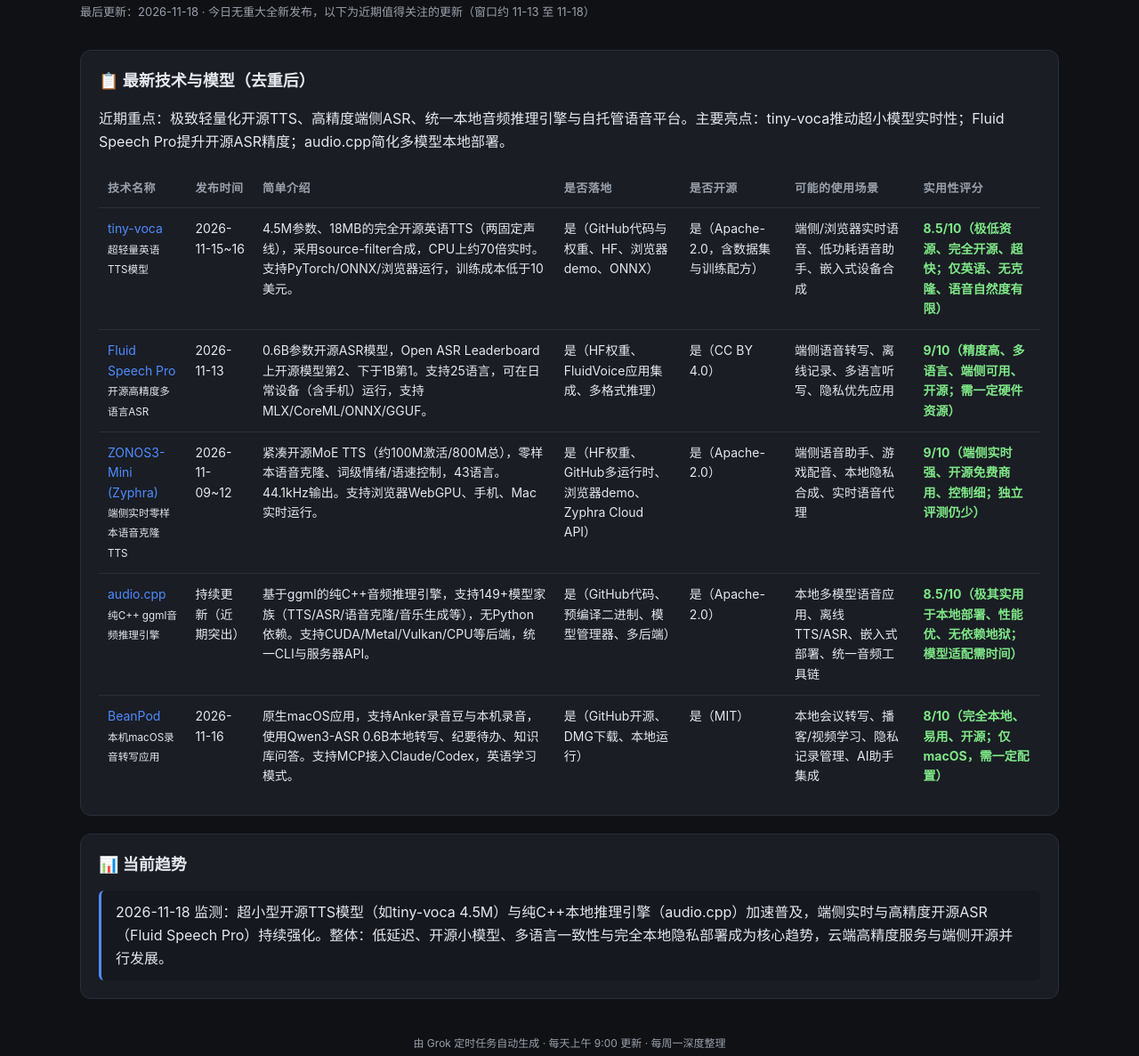
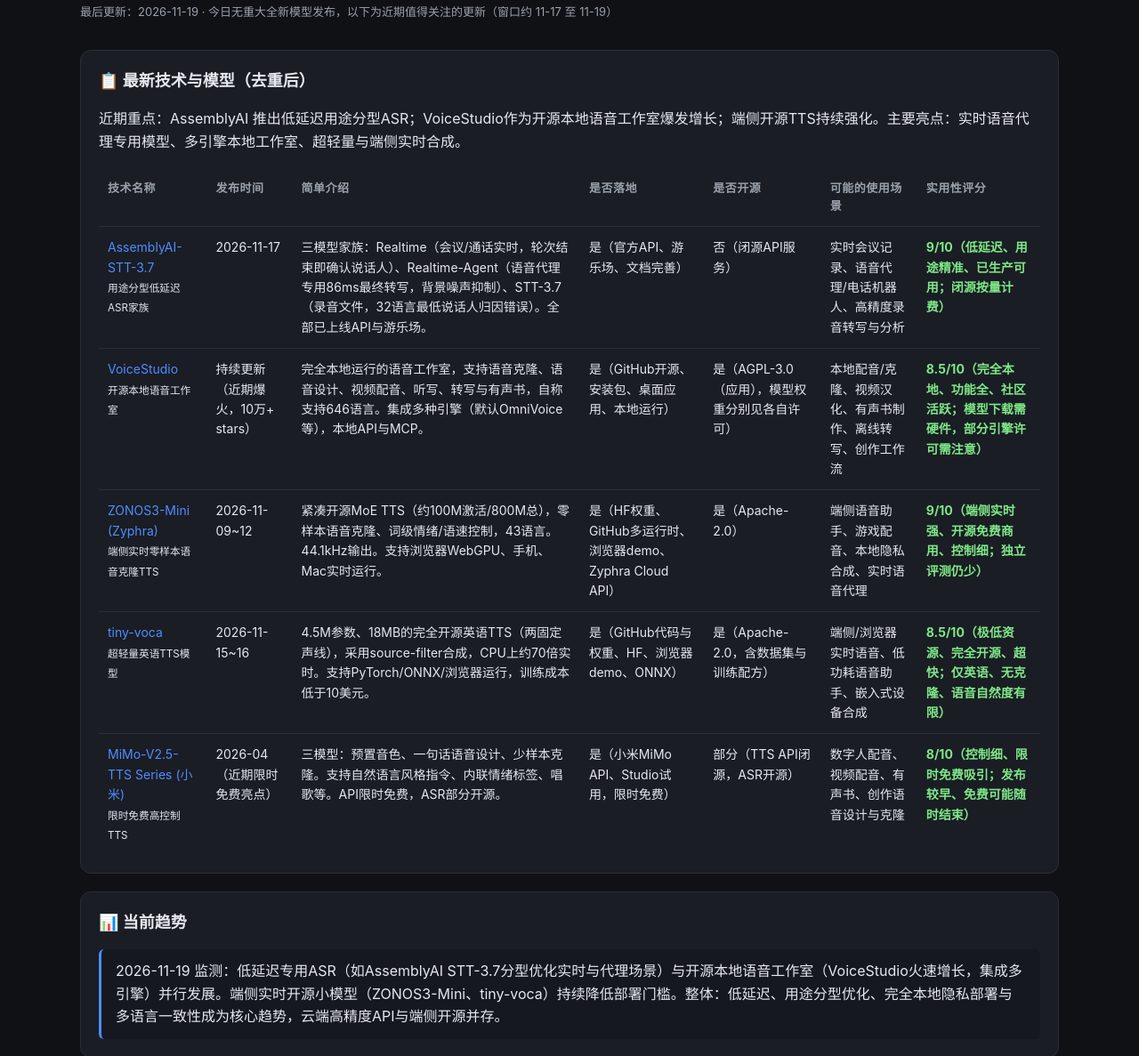
Before and after one commit to infometa/ai-voice-tech-monitor, a plain HTML site: page index.html in a window 1280 px wide. Shown: the part 106-1293 px from the top of the page at 89% size. Drawn offline with Linux system fonts and the light colour scheme.

Commit message:
更新语音AI监测：新增AssemblyAI STT-3.7与VoiceStudio等近期可用技术，更新最后日期为2026-11-19

```diff
--- a/index.html
+++ b/index.html
@@ -50,12 +50,12 @@
     <header>
       <h1>🎤 AI 语音技术监控仪表盘</h1>
       <div class="subtitle">每天自动更新的 TTS、ASR、语音克隆、语音模型与相关硬件动态</div>
-      <div class="meta">最后更新：2026-11-18 · 今日无重大全新发布，以下为近期值得关注的更新（窗口约 11-13 至 11-18）</div>
+      <div class="meta">最后更新：2026-11-19 · 今日无重大全新模型发布，以下为近期值得关注的更新（窗口约 11-17 至 11-19）</div>
     </header>
 
     <div class="card">
       <h2 style="margin-top:0;font-size:18px;">📋 最新技术与模型（去重后）</h2>
-      <p style="margin-bottom:16px;">近期重点：极致轻量化开源TTS、高精度端侧ASR、统一本地音频推理引擎与自托管语音平台。主要亮点：tiny-voca推动超小模型实时性；Fluid Speech Pro提升开源ASR精度；audio.cpp简化多模型本地部署。</p>
+      <p style="margin-bottom:16px;">近期重点：AssemblyAI 推出低延迟用途分型ASR；VoiceStudio作为开源本地语音工作室爆发增长；端侧开源TTS持续强化。主要亮点：实时语音代理专用模型、多引擎本地工作室、超轻量与端侧实时合成。</p>
       <table>
         <thead>
           <tr>
@@ -70,22 +70,22 @@
         </thead>
         <tbody>
           <tr>
-            <td><a href="https://github.com/n4ze3m/tiny-voca" target="_blank">tiny-voca</a><br><small>超轻量英语TTS模型</small></td>
-            <td>2026-11-15~16</td>
-            <td>4.5M参数、18MB的完全开源英语TTS（两固定声线），采用source-filter合成，CPU上约70倍实时。支持PyTorch/ONNX/浏览器运行，训练成本低于10美元。</td>
-            <td>是（GitHub代码与权重、HF、浏览器demo、ONNX）</td>
-            <td>是（Apache-2.0，含数据集与训练配方）</td>
-            <td>端侧/浏览器实时语音、低功耗语音助手、嵌入式设备合成</td>
-            <td class="score">8.5/10（极低资源、完全开源、超快；仅英语、无克隆、语音自然度有限）</td>
+            <td><a href="https://www.assemblyai.com/" target="_blank">AssemblyAI-STT-3.7</a><br><small>用途分型低延迟ASR家族</small></td>
+            <td>2026-11-17</td>
+            <td>三模型家族：Realtime（会议/通话实时，轮次结束即确认说话人）、Realtime-Agent（语音代理专用86ms最终转写，背景噪声抑制）、STT-3.7（录音文件，32语言最低说话人归因错误）。全部已上线API与游乐场。</td>
+            <td>是（官方API、游乐场、文档完善）</td>
+            <td>否（闭源API服务）</td>
+            <td>实时会议记录、语音代理/电话机器人、高精度录音转写与分析</td>
+            <td class="score">9/10（低延迟、用途精准、已生产可用；闭源按量计费）</td>
           </tr>
           <tr>
-            <td><a href="https://huggingface.co/FluidVoice-Labs/fluid-speech-pro" target="_blank">Fluid Speech Pro</a><br><small>开源高精度多语言ASR</small></td>
-            <td>2026-11-13</td>
-            <td>0.6B参数开源ASR模型，Open ASR Leaderboard上开源模型第2、下于1B第1。支持25语言，可在日常设备（含手机）运行，支持MLX/CoreML/ONNX/GGUF。</td>
-            <td>是（HF权重、FluidVoice应用集成、多格式推理）</td>
-            <td>是（CC BY 4.0）</td>
-            <td>端侧语音转写、离线记录、多语言听写、隐私优先应用</td>
-            <td class="score">9/10（精度高、多语言、端侧可用、开源；需一定硬件资源）</td>
+            <td><a href="https://github.com/debpalash/VoiceStudio" target="_blank">VoiceStudio</a><br><small>开源本地语音工作室</small></td>
+            <td>持续更新（近期爆火，10万+ stars）</td>
+            <td>完全本地运行的语音工作室，支持语音克隆、语音设计、视频配音、听写、转写与有声书，自称支持646语言。集成多种引擎（默认OmniVoice等），本地API与MCP。</td>
+            <td>是（GitHub开源、安装包、桌面应用、本地运行）</td>
+            <td>是（AGPL-3.0（应用），模型权重分别见各自许可）</td>
+            <td>本地配音/克隆、视频汉化、有声书制作、离线转写、创作工作流</td>
+            <td class="score">8.5/10（完全本地、功能全、社区活跃；模型下载需硬件，部分引擎许可需注意）</td>
           </tr>
           <tr>
             <td><a href="https://huggingface.co/Zyphra/ZONOS3-Mini" target="_blank">ZONOS3-Mini (Zyphra)</a><br><small>端侧实时零样本语音克隆TTS</small></td>
@@ -97,22 +97,22 @@
             <td class="score">9/10（端侧实时强、开源免费商用、控制细；独立评测仍少）</td>
           </tr>
           <tr>
-            <td><a href="https://github.com/0xShug0/audio.cpp" target="_blank">audio.cpp</a><br><small>纯C++ ggml音频推理引擎</small></td>
-            <td>持续更新（近期突出）</td>
-            <td>基于ggml的纯C++音频推理引擎，支持149+模型家族（TTS/ASR/语音克隆/音乐生成等），无Python依赖。支持CUDA/Metal/Vulkan/CPU等后端，统一CLI与服务器API。</td>
-            <td>是（GitHub代码、预编译二进制、模型管理器、多后端）</td>
-            <td>是（Apache-2.0）</td>
-            <td>本地多模型语音应用、离线TTS/ASR、嵌入式部署、统一音频工具链</td>
-            <td class="score">8.5/10（极其实用于本地部署、性能优、无依赖地狱；模型适配需时间）</td>
+            <td><a href="https://github.com/n4ze3m/tiny-voca" target="_blank">tiny-voca</a><br><small>超轻量英语TTS模型</small></td>
+            <td>2026-11-15~16</td>
+            <td>4.5M参数、18MB的完全开源英语TTS（两固定声线），采用source-filter合成，CPU上约70倍实时。支持PyTorch/ONNX/浏览器运行，训练成本低于10美元。</td>
+            <td>是（GitHub代码与权重、HF、浏览器demo、ONNX）</td>
+            <td>是（Apache-2.0，含数据集与训练配方）</td>
+            <td>端侧/浏览器实时语音、低功耗语音助手、嵌入式设备合成</td>
+            <td class="score">8.5/10（极低资源、完全开源、超快；仅英语、无克隆、语音自然度有限）</td>
           </tr>
           <tr>
-            <td><a href="https://github.com/andyhuo520/beanpod" target="_blank">BeanPod</a><br><small>本机macOS录音转写应用</small></td>
-            <td>2026-11-16</td>
-            <td>原生macOS应用，支持Anker录音豆与本机录音，使用Qwen3-ASR 0.6B本地转写、纪要待办、知识库问答。支持MCP接入Claude/Codex，英语学习模式。</td>
-            <td>是（GitHub开源、DMG下载、本地运行）</td>
-            <td>是（MIT）</td>
-            <td>本地会议转写、播客/视频学习、隐私记录管理、AI助手集成</td>
-            <td class="score">8/10（完全本地、易用、开源；仅macOS，需一定配置）</td>
+            <td><a href="https://mimo.mi.com/" target="_blank">MiMo-V2.5-TTS Series (小米)</a><br><small>限时免费高控制TTS</small></td>
+            <td>2026-04（近期限时免费亮点）</td>
+            <td>三模型：预置音色、一句话语音设计、少样本克隆。支持自然语言风格指令、内联情绪标签、唱歌等。API限时免费，ASR部分开源。</td>
+            <td>是（小米MiMo API、Studio试用，限时免费）</td>
+            <td>部分（TTS API闭源，ASR开源）</td>
+            <td>数字人配音、视频配音、有声书、创作语音设计与克隆</td>
+            <td class="score">8/10（控制细、限时免费吸引；发布较早、免费可能随时结束）</td>
           </tr>
         </tbody>
       </table>
@@ -121,7 +121,7 @@
     <div class="card">
       <h2 style="margin-top:0;font-size:18px;">📊 当前趋势</h2>
       <div class="trend">
-        2026-11-18 监测：超小型开源TTS模型（如tiny-voca 4.5M）与纯C++本地推理引擎（audio.cpp）加速普及，端侧实时与高精度开源ASR（Fluid Speech Pro）持续强化。整体：低延迟、开源小模型、多语言一致性与完全本地隐私部署成为核心趋势，云端高精度服务与端侧开源并行发展。
+        2026-11-19 监测：低延迟专用ASR（如AssemblyAI STT-3.7分型优化实时与代理场景）与开源本地语音工作室（VoiceStudio火速增长，集成多引擎）并行发展。端侧实时开源小模型（ZONOS3-Mini、tiny-voca）持续降低部署门槛。整体：低延迟、用途分型优化、完全本地隐私部署与多语言一致性成为核心趋势，云端高精度API与端侧开源并存。
       </div>
     </div>
 
```
